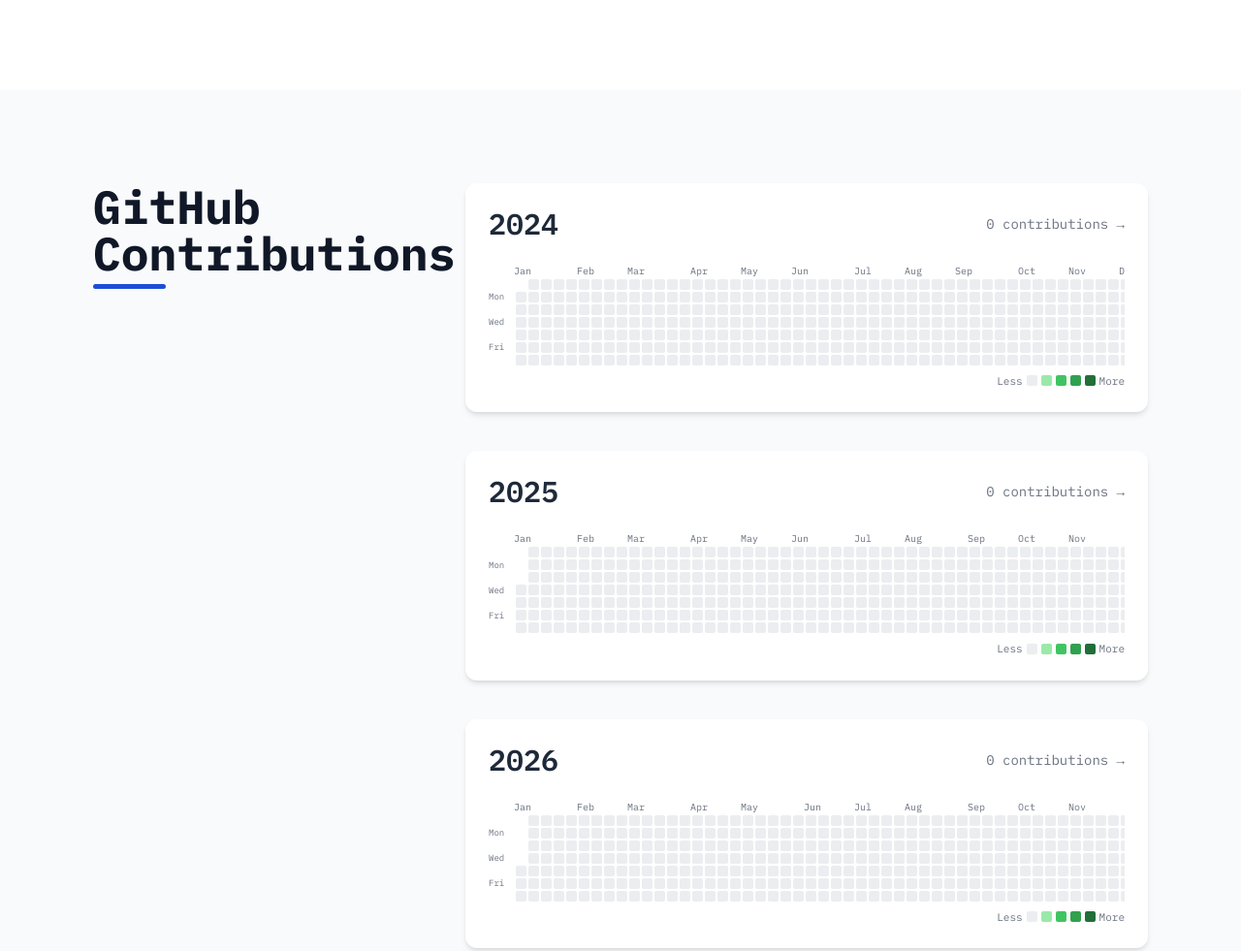
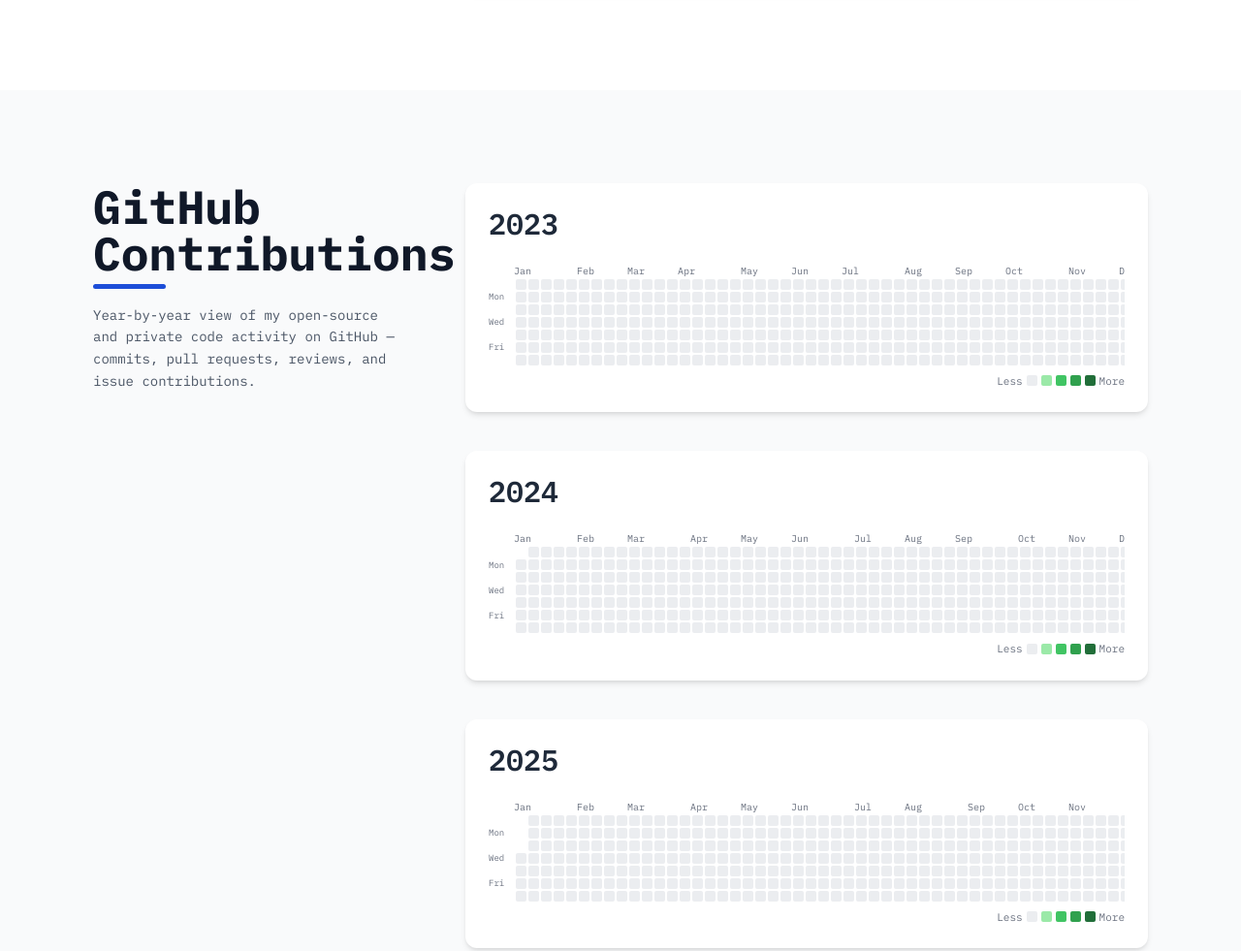
Before and after one commit to progshubham/progshubham.github.io, an Astro site: page / in a window 1280 px wide. Shown: the part 7079-8060 px from the top of the page at 97% size. Built offline with nearby package versions, Linux system fonts and the light colour scheme; Astro itself is replaced by a stand-in of ours; no server answers.

Commit message:
feat: SEO improvements and dynamic year range from 2023
- Add descriptive paragraph, section aria-label, role="img" on heatmap,
  sr-only total count, and descriptive link aria-labels for better SEO
- Show contributions from 2023 to current year (auto-expands each year)

```diff
--- a/src/components/Github.astro
+++ b/src/components/Github.astro
@@ -75,7 +75,8 @@
 }
 
 const currentYear = new Date().getFullYear();
-const years = [currentYear - 2, currentYear - 1, currentYear];
+const START_YEAR = 2023;
+const years = Array.from({ length: currentYear - START_YEAR + 1 }, (_, i) => START_YEAR + i);
 
 const calendarData = await Promise.all(
   years.map(async (year) => {
@@ -88,7 +89,11 @@
 );
 ---
 
-<section id="github" class="p-8 sm:p-12 md:p-16 lg:p-24 bg-gray-50">
+<section
+  id="github"
+  aria-label="GitHub Contributions by Shubham Kumar Rohit"
+  class="p-8 sm:p-12 md:p-16 lg:p-24 bg-gray-50"
+>
   <div>
     <div class="grid grid-cols-1 lg:grid-cols-12 gap-8 lg:gap-16 items-start">
       <div class="lg:col-span-4">
@@ -99,27 +104,37 @@
           class="w-[75px] h-[5px] mt-2 rounded-full"
           style={`background-color: ${siteConfig.accentColor}`}
         ></div>
+        <p class="mt-4 text-gray-600 text-sm leading-relaxed">
+          Year-by-year view of my open-source and private code activity on
+          GitHub — commits, pull requests, reviews, and issue contributions.
+        </p>
       </div>
 
       <div class="lg:col-span-8 space-y-10">
         {calendarData.map(({ year, weeks, monthLabels, total }) => (
           <div class="bg-white p-4 sm:p-6 rounded-xl shadow-md hover:shadow-lg transition-all">
-            <div class="flex items-center justify-between mb-4">
-              <h3 class="text-2xl sm:text-3xl font-semibold text-gray-800">{year}</h3>
+            <div class="mb-4">
               <a
                 href={`https://github.com/${username}?tab=overview&from=${year}-01-01&to=${year}-12-31`}
                 target="_blank"
-                rel="noreferrer"
-                class="text-sm text-gray-500 hover:underline"
+                rel="noopener noreferrer"
+                aria-label={`View ${siteConfig.name}'s GitHub contributions for ${year}`}
+                class="text-2xl sm:text-3xl font-semibold text-gray-800 hover:underline"
               >
-                {total.toLocaleString()} contributions →
+                {year}
+                {/* visually hidden total for screen readers & crawlers */}
+                <span class="sr-only"> — {total.toLocaleString()} contributions</span>
               </a>
             </div>
 
-            <div class="overflow-x-auto">
+            <div
+              class="overflow-x-auto"
+              role="img"
+              aria-label={`GitHub contribution heatmap for ${year}: ${total.toLocaleString()} total contributions by ${siteConfig.name}`}
+            >
               <div style="display: inline-flex; flex-direction: column; gap: 2px; min-width: max-content;">
                 {/* Month labels row */}
-                <div style="display: flex; gap: 2px; padding-left: 26px;">
+                <div style="display: flex; gap: 2px; padding-left: 26px;" aria-hidden="true">
                   {monthLabels.map((label) => (
                     <div style="width: 11px; font-size: 10px; color: #6b7280; overflow: visible; white-space: nowrap; line-height: 1.2;">
                       {label}
@@ -130,7 +145,7 @@
                 {/* Grid: day labels + week columns */}
                 <div style="display: flex; gap: 2px;">
                   {/* Day labels */}
-                  <div style="display: flex; flex-direction: column; gap: 2px; margin-right: 4px;">
+                  <div style="display: flex; flex-direction: column; gap: 2px; margin-right: 4px;" aria-hidden="true">
                     {DAY_LABELS.map((label) => (
                       <div style="width: 22px; height: 11px; font-size: 9px; color: #6b7280; display: flex; align-items: center;">
                         {label}
@@ -160,7 +175,10 @@
             </div>
 
             {/* Legend */}
-            <div style="display: flex; align-items: center; justify-content: flex-end; margin-top: 8px; gap: 4px; font-size: 11px; color: #6b7280;">
+            <div
+              style="display: flex; align-items: center; justify-content: flex-end; margin-top: 8px; gap: 4px; font-size: 11px; color: #6b7280;"
+              aria-hidden="true"
+            >
               <span>Less</span>
               {LEVEL_COLORS.map((color) => (
                 <div style={`width: 11px; height: 11px; border-radius: 2px; background-color: ${color};`} />
```
